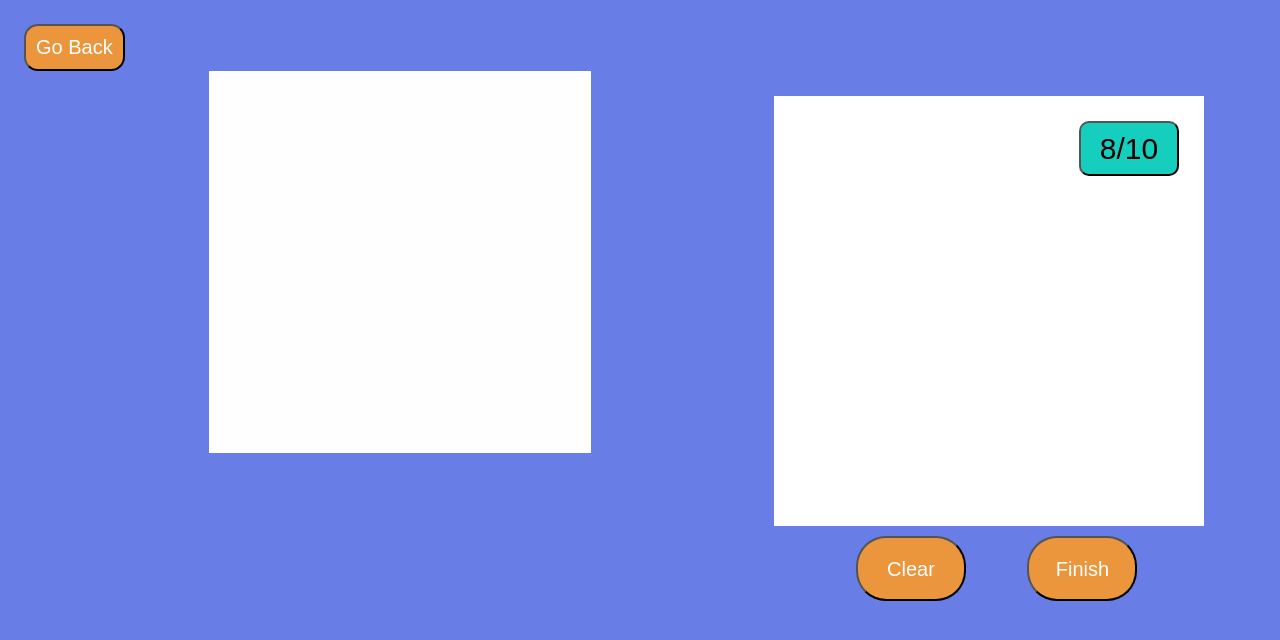
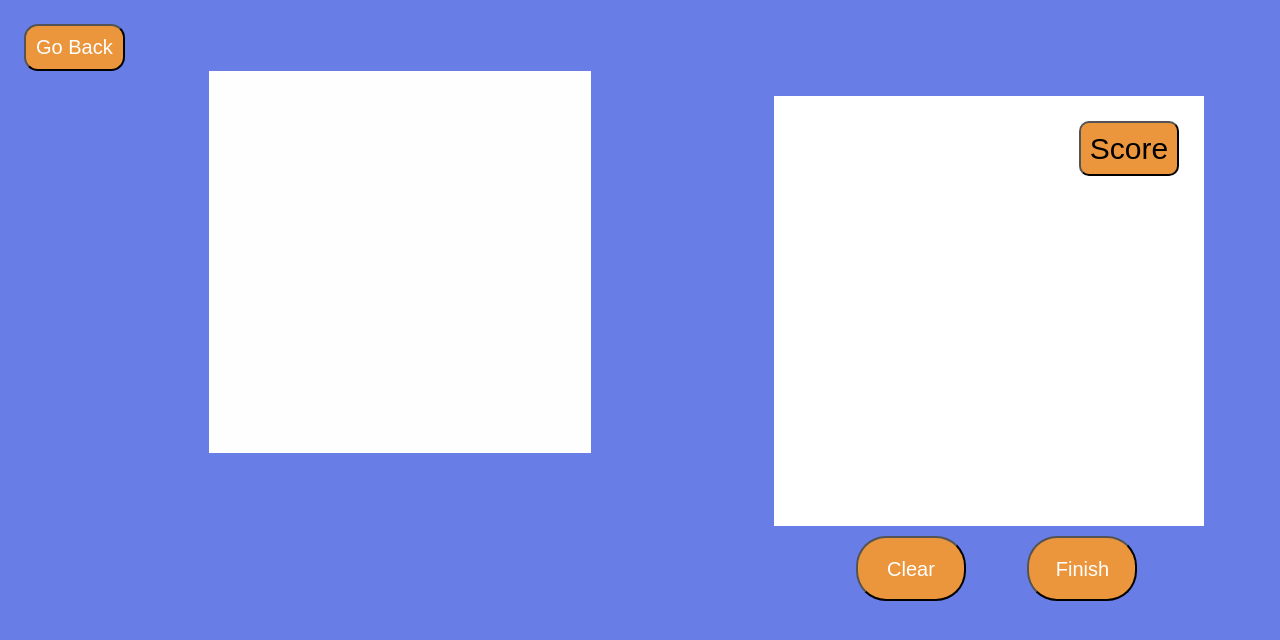
Before and after one commit to james-yun/hoohacks, a plain HTML site: page HooHacks.html in a window 1280 px wide. Drawn offline with Linux system fonts and the light colour scheme.

Commit message:
new score

```diff
--- a/HooHacks.html
+++ b/HooHacks.html
@@ -68,7 +68,7 @@
 
 			/* score button */
 			#scoreButton {
-				background:rgb(22, 206, 190);
+				background:rgb(235, 150, 60);
             	color: black;
             	font-size: 30px;
             	margin-top: 0px;
@@ -141,10 +141,10 @@
 		//we have to get the dataURL of the image
 	</script>
 	<div id = "rightBox">
-		<button id = "scoreButton" onclick="alert('Your score:')">8/10</button><br>
+		<button id = "scoreButton">Score</button><br>
 		<!-- The Finish Button -->
 		<input id = "myButtons" type="submit" value="Clear" onclick="event.preventDefault(); atrament.clear();">
-		<button id = "myButtons" type="button" onclick="var dataURL = atrament.toImage();window.open(dataURL);">Finish</button>
+		<button id = "myButtons" type="button" onclick="var dataURL = atrament.toImage();window.open(dataURL);document.getElementById('scoreButton').innerHTML = '8/10';">Finish</button>
 	</div>
 </body>
 </html>
```
